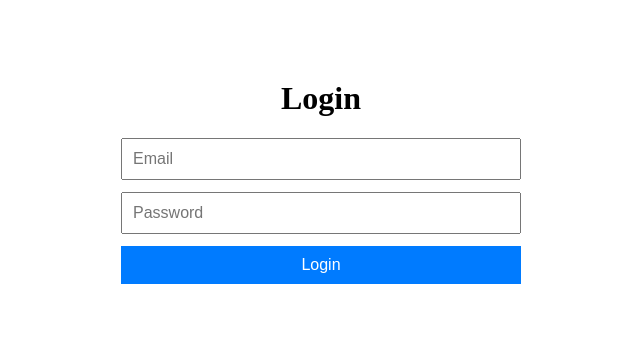
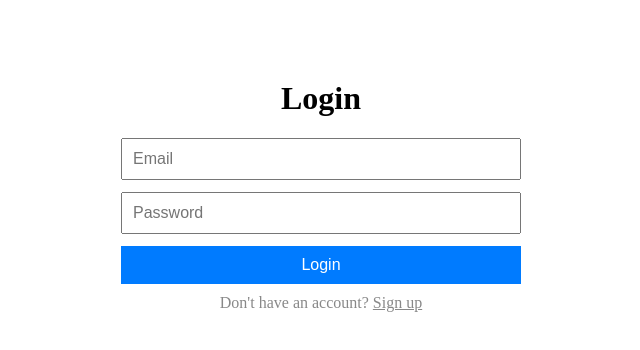
Before and after one commit to Hwane14/sub-track, a React app in the folder frontend/: page / in a window 1280 px wide. Shown: the top 350 px of the page, without its empty margins (319-959 px from the left). Built offline with nearby package versions, Linux system fonts and the light colour scheme; the HTML template or start-up script is replaced by a standard one.

Commit message:
Add sign up prompt to Login page (non-clickable)

```diff
--- a/frontend/src/pages/Login.jsx
+++ b/frontend/src/pages/Login.jsx
@@ -64,6 +64,9 @@ function Login() {
                     Login
                 </button>
             </form>
+            <p style={{ marginTop: "10px", color: "#888" }}>
+                Don't have an account? <span style={{ textDecoration: "underline" }}>Sign up</span>
+            </p>
         </div>
     );
 }
```
